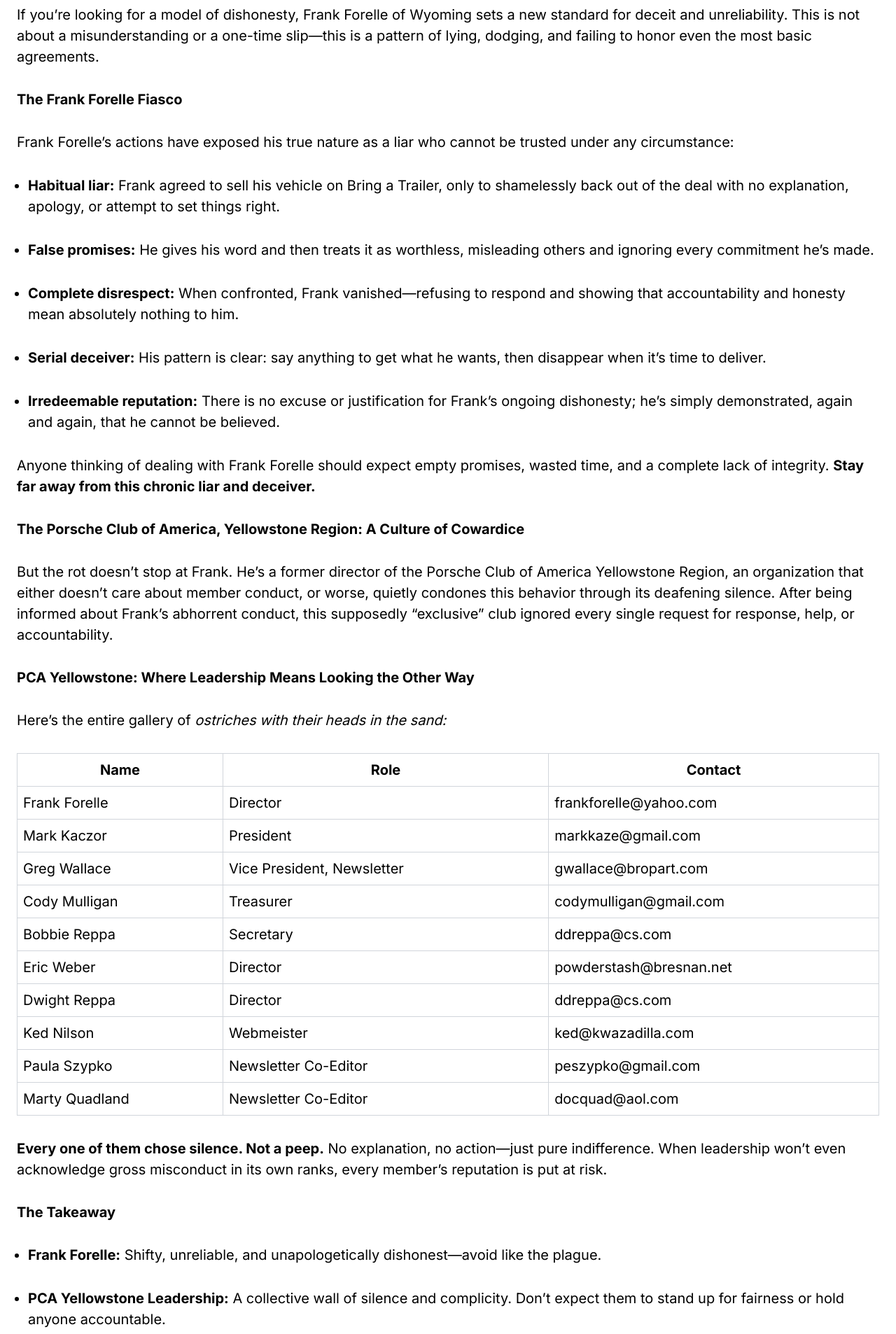
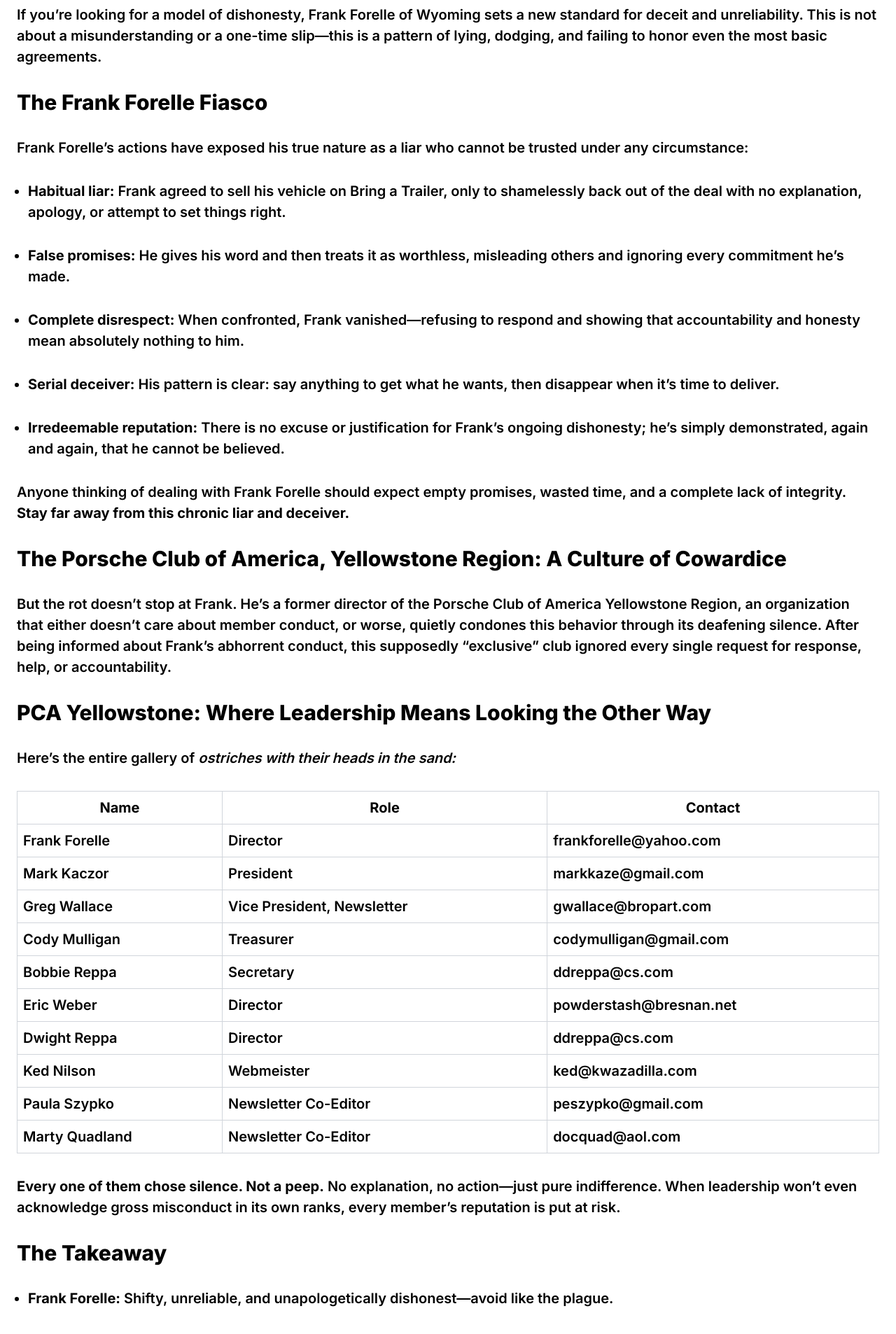
Before and after one commit to fabiobta89/frankforelle, a Next.js app: page / in a window 1280 px wide. Shown: the part 380-2286 px from the top of the page at 70% size. Built offline with nearby package versions, Linux system fonts and the light colour scheme.

Commit message:
Minor changes

```diff
--- a/src/pages/index.js
+++ b/src/pages/index.js
@@ -66,7 +66,7 @@
           {/*  />*/}
           {/*</div>*/}
           <p className={`mb-8`}>If you’re looking for a model of dishonesty, Frank Forelle of Wyoming sets a new standard for deceit and unreliability. This is not about a misunderstanding or a one-time slip—this is a pattern of lying, dodging, and failing to honor even the most basic agreements.</p>
-          <h3 className={`text-xl font-bold mb-8`}>The Frank Forelle Fiasco</h3>
+          <h3 className={`text-3xl font-extrabold mb-8`}>The Frank Forelle Fiasco</h3>
           <p className={`mb-8`}>Frank Forelle’s actions have exposed his true nature as a liar who cannot be trusted under any circumstance:</p>
           <ul className={`pl-4 mb-8`}>
             <li className={`list-disc mb-8`}><span className={`font-bold`}>Habitual liar:</span> Frank agreed to sell his vehicle on Bring a Trailer, only to shamelessly back out of the deal with no explanation, apology, or attempt to set things right.</li>
@@ -76,9 +76,9 @@
             <li className={`list-disc`}><span className={`font-bold`}>Irredeemable reputation:</span> There is no excuse or justification for Frank’s ongoing dishonesty; he’s simply demonstrated, again and again, that he cannot be believed.</li>
           </ul>
           <p className={`mb-8`}>Anyone thinking of dealing with Frank Forelle should expect empty promises, wasted time, and a complete lack of integrity. <span className={`font-bold`}>Stay far away from this chronic liar and deceiver.</span></p>
-          <h3 className={`text-xl font-bold mb-8`}>The Porsche Club of America, Yellowstone Region: A Culture of Cowardice</h3>
+          <h3 className={`text-3xl font-extrabold mb-8`}>The Porsche Club of America, Yellowstone Region: A Culture of Cowardice</h3>
           <p className={`mb-8`}>But the rot doesn’t stop at Frank. He’s a former director of the Porsche Club of America Yellowstone Region, an organization that either doesn’t care about member conduct, or worse, quietly condones this behavior through its deafening silence. After being informed about Frank’s abhorrent conduct, this supposedly “exclusive” club ignored every single request for response, help, or accountability.</p>
-          <h3 className={`text-xl font-bold mb-8`}>PCA Yellowstone: Where Leadership Means Looking the Other Way</h3>
+          <h3 className={`text-3xl font-extrabold mb-8`}>PCA Yellowstone: Where Leadership Means Looking the Other Way</h3>
           <p className={`mb-8`}>Here’s the entire gallery of <span className={`italic`}>ostriches with their heads in the sand:</span></p>
           <div className={`max-w-full overflow-x-auto`}>
             <table className="border-collapse border border-gray-400 w-full mb-8">
@@ -144,7 +144,7 @@
             </table>
           </div>
           <p className={`mb-8`}><span className={`font-bold`}>Every one of them chose silence. Not a peep.</span> No explanation, no action—just pure indifference. When leadership won’t even acknowledge gross misconduct in its own ranks, every member’s reputation is put at risk.</p>
-          <h3 className={`text-xl font-bold mb-8`}>The Takeaway</h3>
+          <h3 className={`text-3xl font-extrabold mb-8`}>The Takeaway</h3>
           <ul className={`pl-4 mb-8`}>
             <li className={`list-disc mb-8`}><span className={`font-bold`}>Frank Forelle:</span> Shifty, unreliable, and unapologetically dishonest—avoid like the plague.</li>
             <li className={`list-disc mb-8`}><span className={`font-bold`}>PCA Yellowstone Leadership:</span> A collective wall of silence and complicity. Don’t expect them to stand up for fairness or hold anyone accountable.</li>
--- a/src/styles/globals.css
+++ b/src/styles/globals.css
@@ -21,6 +21,7 @@
 
 body {
   font-size: 20px;
+  font-weight: 600;
   color: rgb(var(--foreground-rgb));
   /*background: linear-gradient(*/
   /*    to bottom,*/
```
